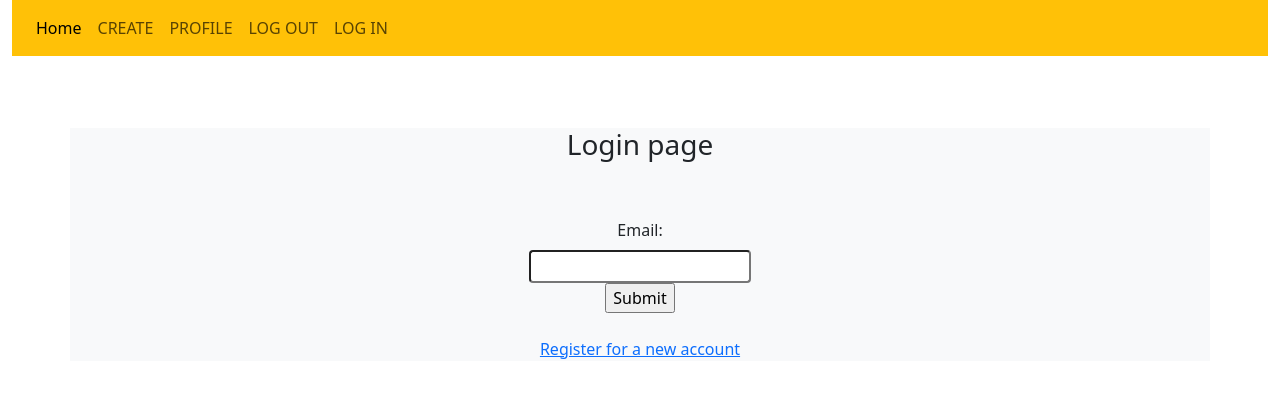
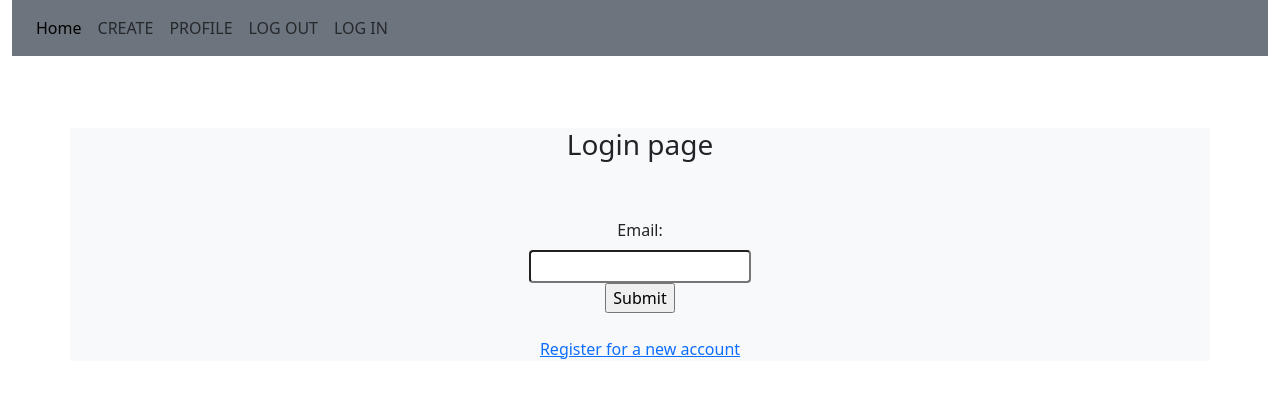
Before and after one commit to CYX22222003/simple_web_forum, a React (Create React App) app: page / in a window 1280 px wide. Shown: the top 398 px of the page. Built offline with nearby package versions, Linux system fonts and the light colour scheme; no server answers.

Commit message:
change layout

```diff
--- a/src/Navbar.tsx
+++ b/src/Navbar.tsx
@@ -12,7 +12,7 @@ import React from "react";
 export default function Navbar(){
     return (
     <div className="container-fluid">
-    <nav className="navbar navbar-expand-sm justify-content-center bg-warning navbar-light">
+    <nav className="navbar navbar-expand-sm justify-content-center bg-secondary navbar-light">
 
             <a className="navbar-brand" href="#">
 
```
